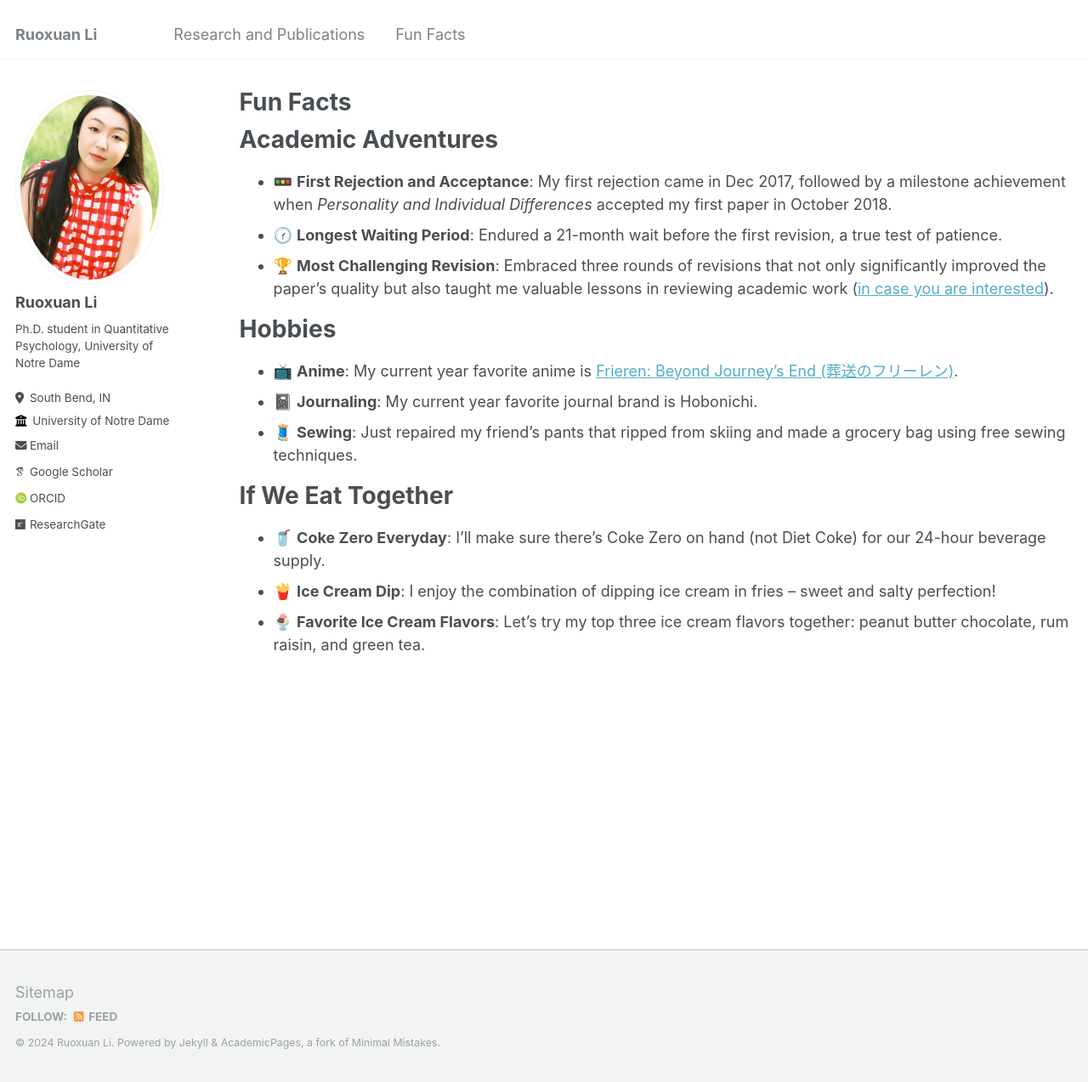
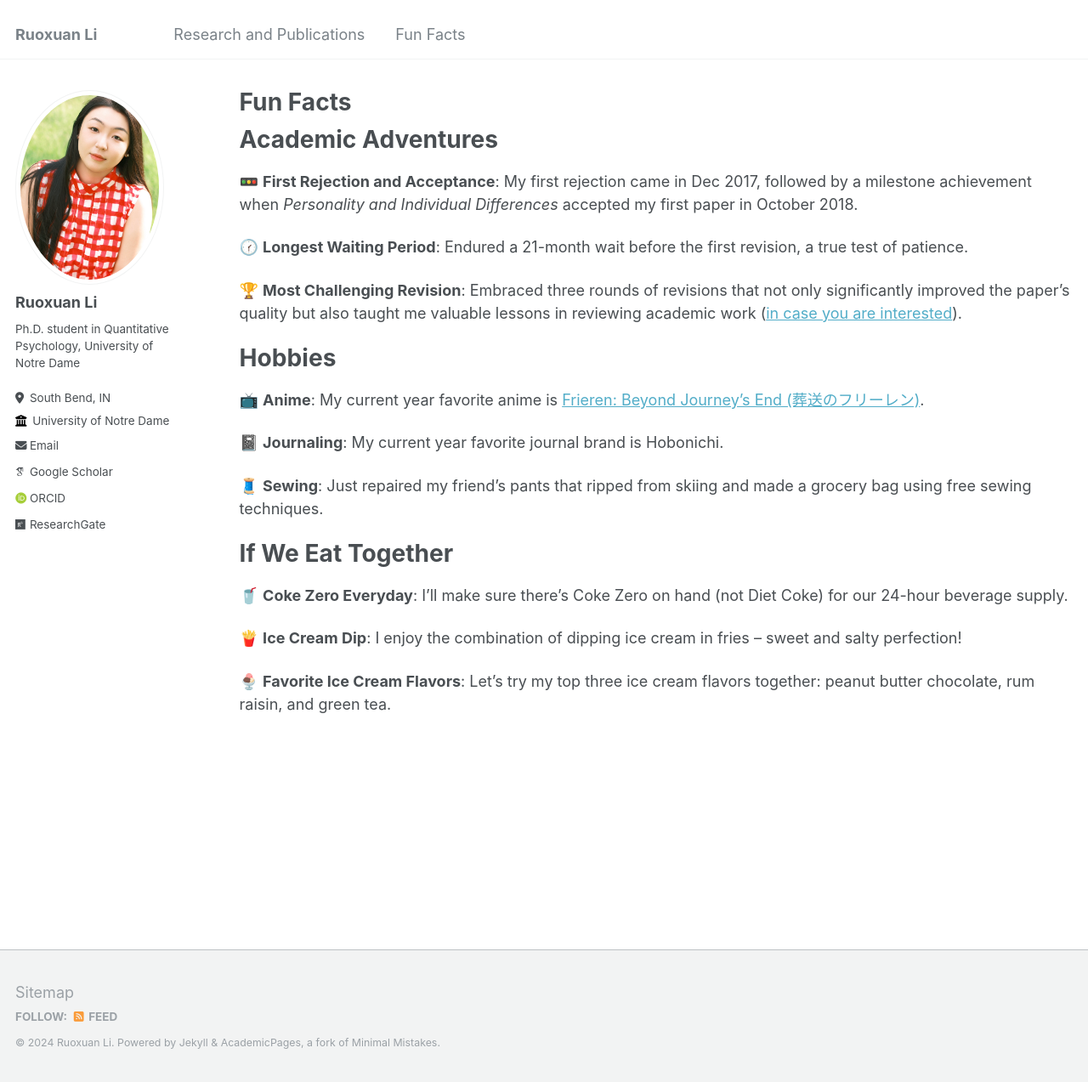
Before and after one commit to Ruoxuan-Li-Roxanne/Ruoxuan-Li-Roxanne.github.io, a Jekyll site: the page built from _pages/funfacts.md, in a window 1280 px wide and 1273 px high. Shown: the whole window at 85% size. Built offline with Jekyll 4.4.1, drawn with Linux system fonts in a browser that asks for light colours; some web fonts are replaced.

```diff
--- a/_pages/funfacts.md
+++ b/_pages/funfacts.md
@@ -7,18 +7,24 @@ author_profile: true
 
 Academic Adventures
 ======
-- 🚥  **First Rejection and Acceptance**: My first rejection came in Dec 2017, followed by a milestone achievement when *Personality and Individual Differences* accepted my first paper in October 2018.
-- 🕜 **Longest Waiting Period**: Endured a 21-month wait before the first revision, a true test of patience.
-- 🏆 **Most Challenging Revision**: Embraced three rounds of revisions that not only significantly improved the paper’s quality but also taught me valuable lessons in reviewing academic work ([in case you are interested](https://link.springer.com/article/10.1007/s10902-019-00192-w)).
+🚥  **First Rejection and Acceptance**: My first rejection came in Dec 2017, followed by a milestone achievement when *Personality and Individual Differences* accepted my first paper in October 2018.
+
+🕜 **Longest Waiting Period**: Endured a 21-month wait before the first revision, a true test of patience.
+
+🏆 **Most Challenging Revision**: Embraced three rounds of revisions that not only significantly improved the paper’s quality but also taught me valuable lessons in reviewing academic work ([in case you are interested](https://link.springer.com/article/10.1007/s10902-019-00192-w)).
 
 Hobbies
 ======
-- 📺 **Anime**: My current year favorite anime is [Frieren: Beyond Journey's End (葬送のフリーレン)](https://frieren-anime.jp/).
-- 📓 **Journaling**: My current year favorite journal brand is Hobonichi.
-- 🧵 **Sewing**: Just repaired my friend's pants that ripped from skiing and made a grocery bag using free sewing techniques.
+📺 **Anime**: My current year favorite anime is [Frieren: Beyond Journey's End (葬送のフリーレン)](https://frieren-anime.jp/).
+
+📓 **Journaling**: My current year favorite journal brand is Hobonichi.
+
+🧵 **Sewing**: Just repaired my friend's pants that ripped from skiing and made a grocery bag using free sewing techniques.
 
 If We Eat Together
 ======
-- 🥤 **Coke Zero Everyday**: I’ll make sure there’s Coke Zero on hand (not Diet Coke) for our 24-hour beverage supply.
-- 🍟 **Ice Cream Dip**: I enjoy the  combination of dipping ice cream in fries -- sweet and salty perfection!
-- 🍨 **Favorite Ice Cream Flavors**: Let’s try my top three ice cream flavors together: peanut butter chocolate, rum raisin, and green tea.
+🥤 **Coke Zero Everyday**: I’ll make sure there’s Coke Zero on hand (not Diet Coke) for our 24-hour beverage supply.
+
+🍟 **Ice Cream Dip**: I enjoy the  combination of dipping ice cream in fries -- sweet and salty perfection!
+
+🍨 **Favorite Ice Cream Flavors**: Let’s try my top three ice cream flavors together: peanut butter chocolate, rum raisin, and green tea.
```
